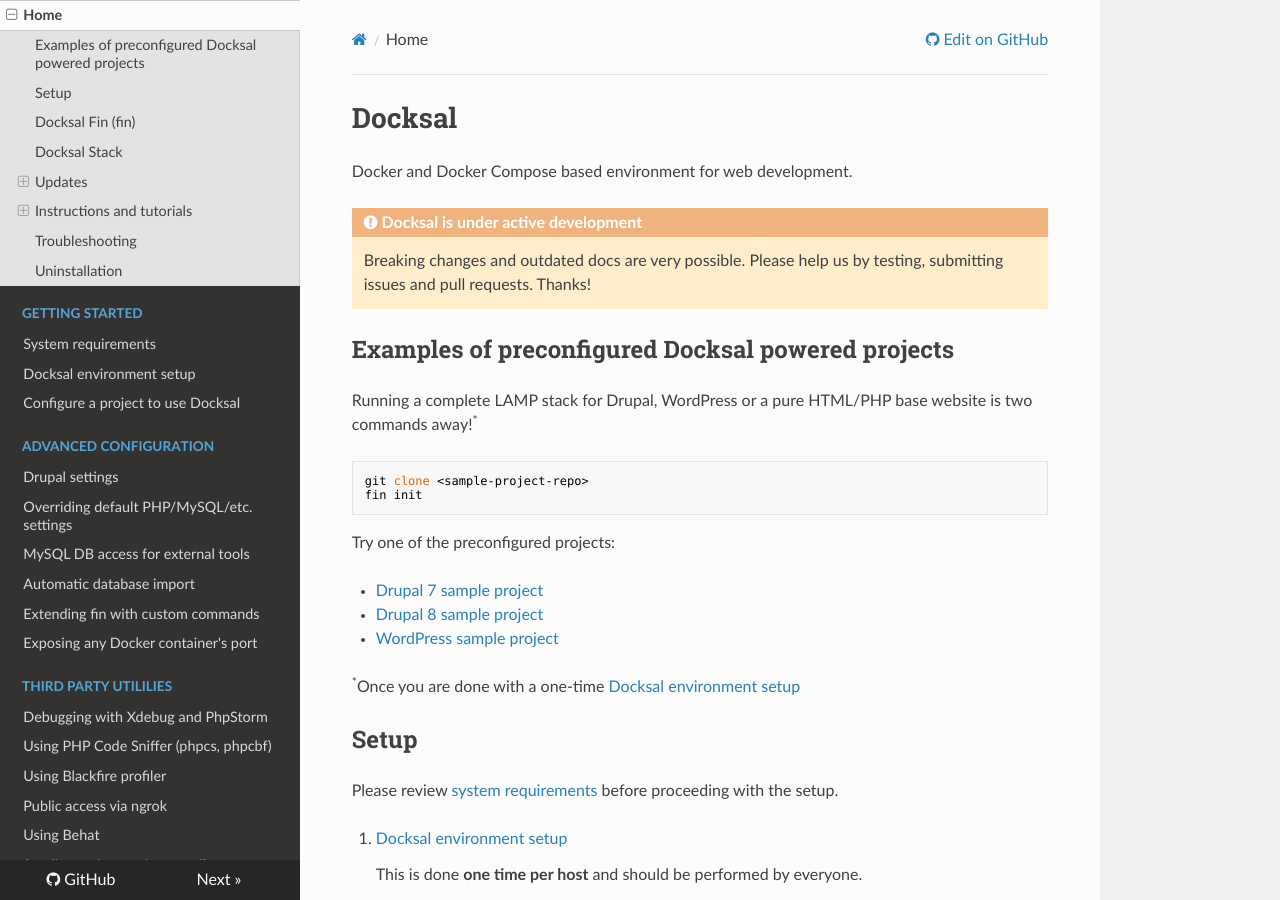
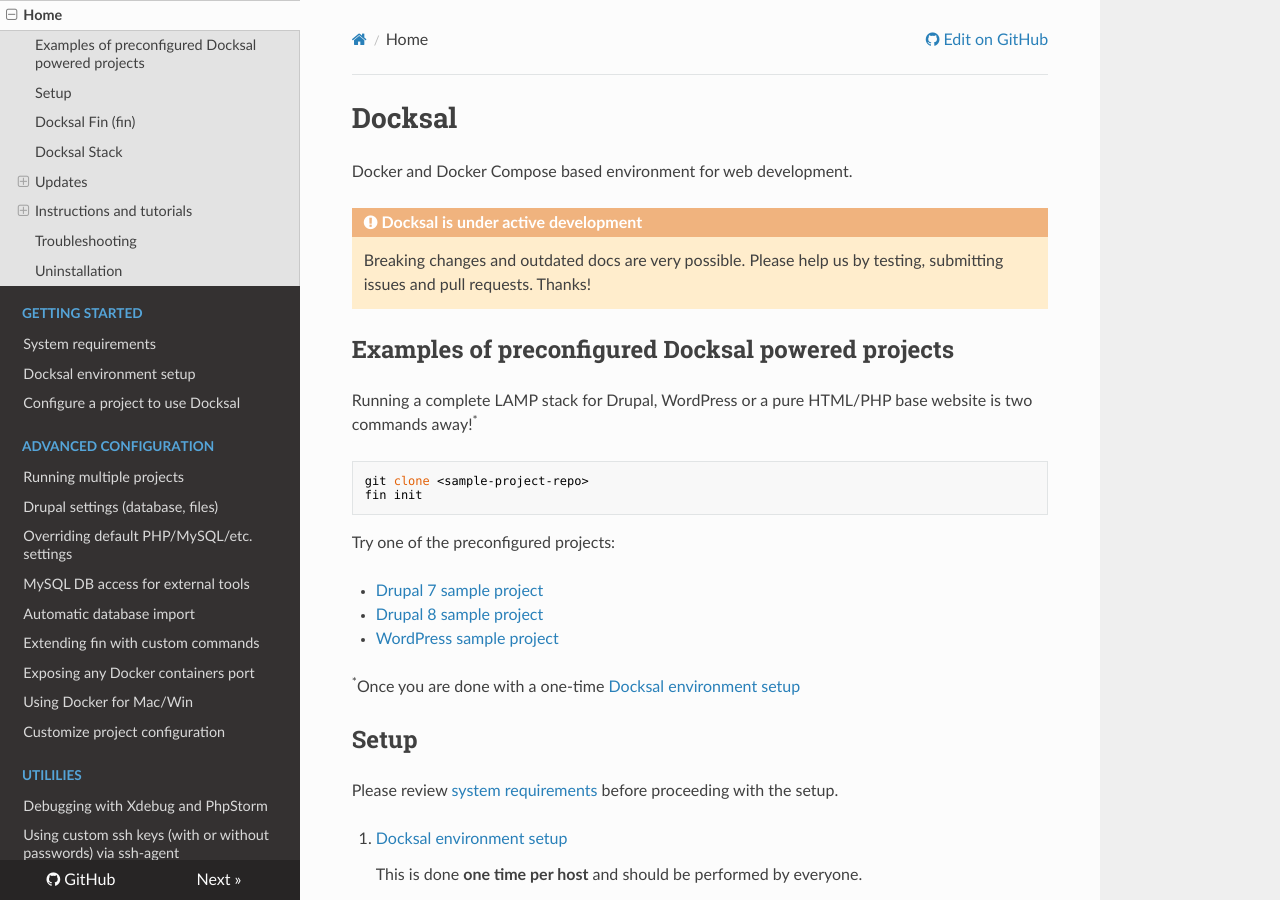
Before and after one commit to docksal/docksal, an MkDocs documentation site: the page built from docs/index.md, in a window 1280 px wide and 900 px high. Built offline with MkDocs 1.6.1, drawn with Linux system fonts in a browser that asks for light colours; nearby versions of some CDN libraries; old or Windows-style settings are respelled for this version of MkDocs.

Commit message:
Update mkdocs.yml

```diff
--- a/mkdocs.yml
+++ b/mkdocs.yml
@@ -12,20 +12,24 @@ pages:
     - Docksal environment setup: env-setup.md
     - Configure a project to use Docksal: project-setup.md
   - Advanced configuration:
-    - Drupal settings: drupal-settings.md
+    - Running multiple projects: multiple-projects.md
+    - Drupal settings (database, files): drupal-settings.md
     - Overriding default PHP/MySQL/etc. settings: settings.md
     - MySQL DB access for external tools: db-access.md
     - Automatic database import: db-import.md
     - Extending fin with custom commands: custom-commands.md
-    - Exposing any Docker container's port: expose-port.md
-  - Third party utililies:
+    - Exposing any Docker containers port: expose-port.md
+    - Using Docker for Mac/Win: env-setup-native.md
+    - Customize project configuration: project-customize.md
+  - Utililies:
     - Debugging with Xdebug and PhpStorm: xdebug.md
-    - Using PHP Code Sniffer (phpcs, phpcbf): phpcs.md
-    - Using Blackfire profiler: blackfire.md
+    - Using custom ssh keys (with or without passwords) via ssh-agent: ssh-agent.md
+    - Sending and capturing e-mail: mail.md
+    - SASS and Compass: sass.md
+    - PHP Code Sniffer (phpcs, phpcbf): phpcs.md
+    - Varnish: varnish.md
+    - Memcached: memcached.md
+    - Apache Solr: apache-solr.md
+    - Blackfire profiler: blackfire.md
+    - Behat: behat.md
     - Public access via ngrok: public-access.md
-    - Using Behat: behat.md
-    - Sending and capturing e-mail: mail.md
-    - Enabling Varnish support: varnish.md
-    - Enabling Apache Solr support: apache-solr.md
-    - Using Sass: sass.md
-    - Using custom ssh keys (with or without passwords) via ssh-agent: ssh-agent.md
```
